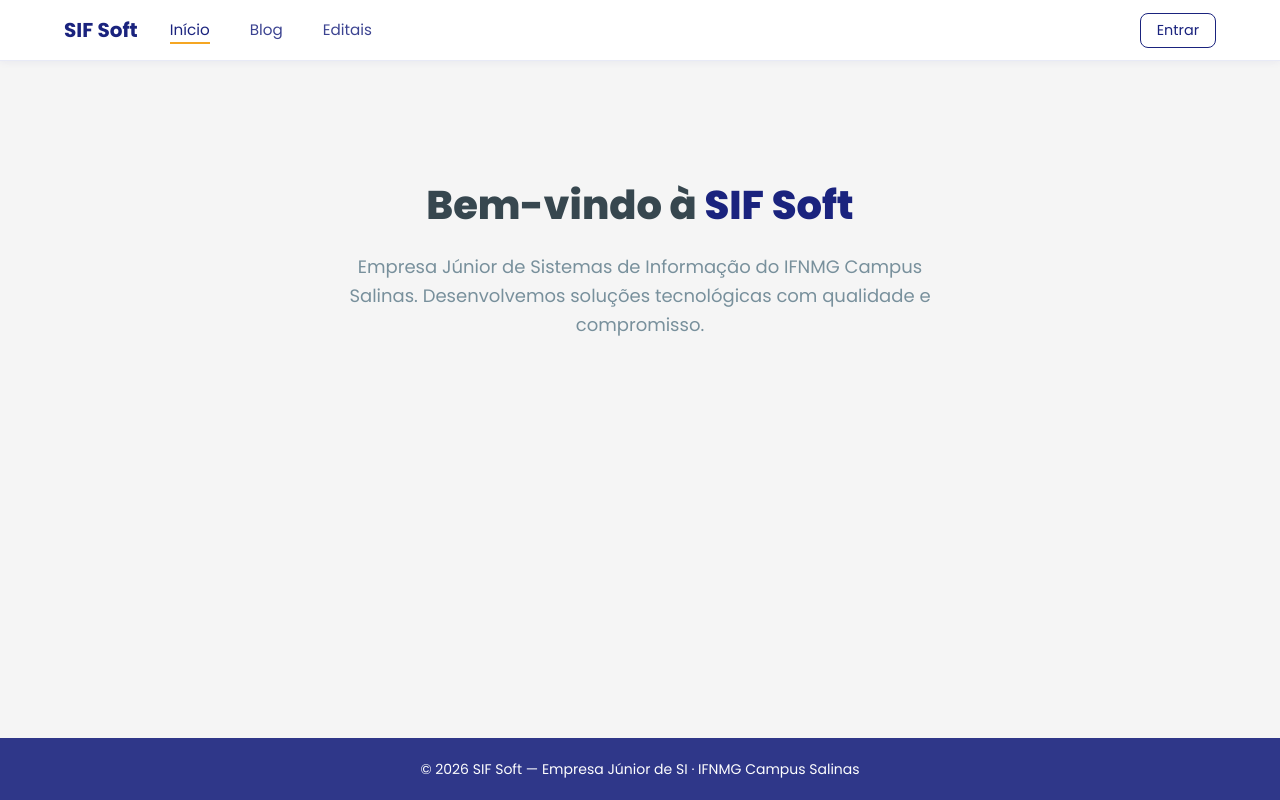
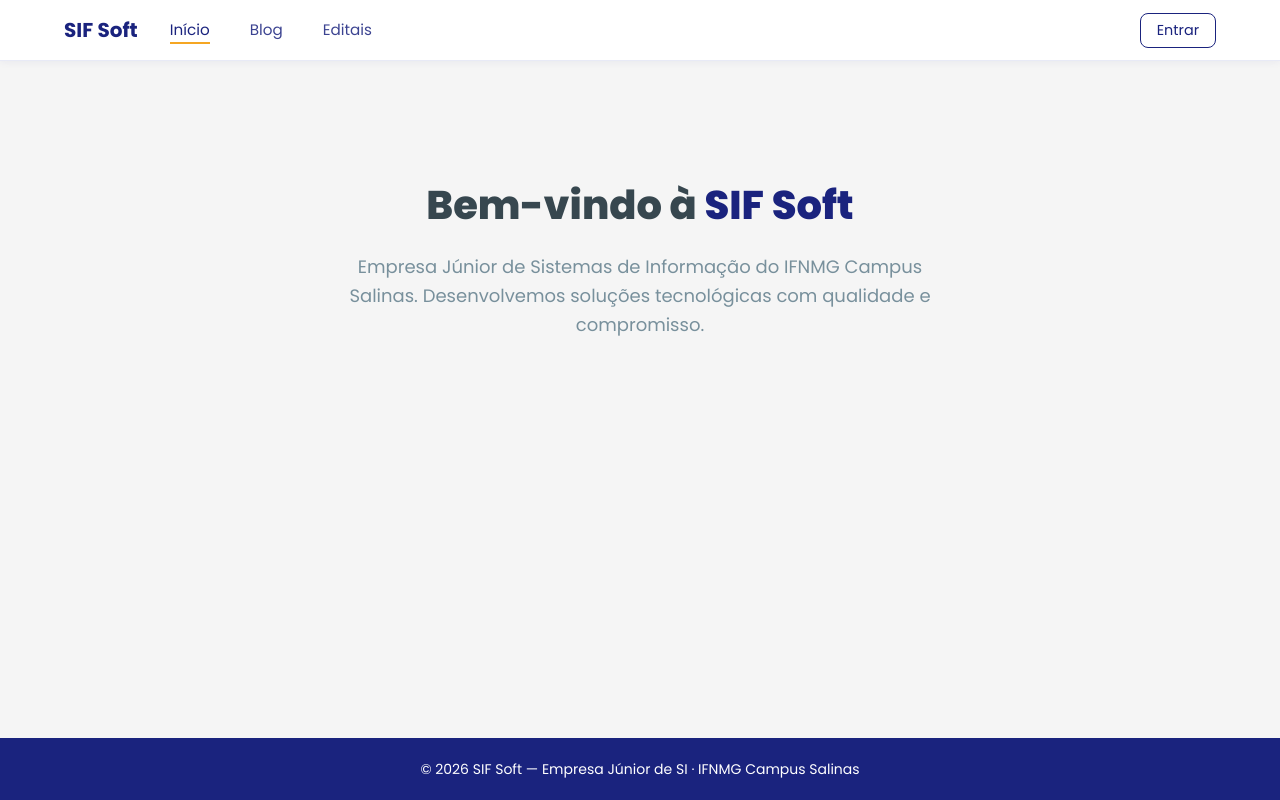
Before and after one commit to kprocha/site-web, a React (Vite) app: page / in a window 1280 px wide. Built offline with nearby package versions, Linux system fonts and the light colour scheme; no server answers.

Commit message:
Update footer styles with new colors

```diff
--- a/src/components/layout/Footer.module.css
+++ b/src/components/layout/Footer.module.css
@@ -1,8 +1,7 @@
 .footer {
-  background-color: var(--color-primary);
-  color: var(--color-white);
+  background-color: #1a237e;
+  color: #ffffff;
   text-align: center;
   padding: 1.25rem 1.5rem;
   font-size: 0.875rem;
-  opacity: 0.9;
 }
```
